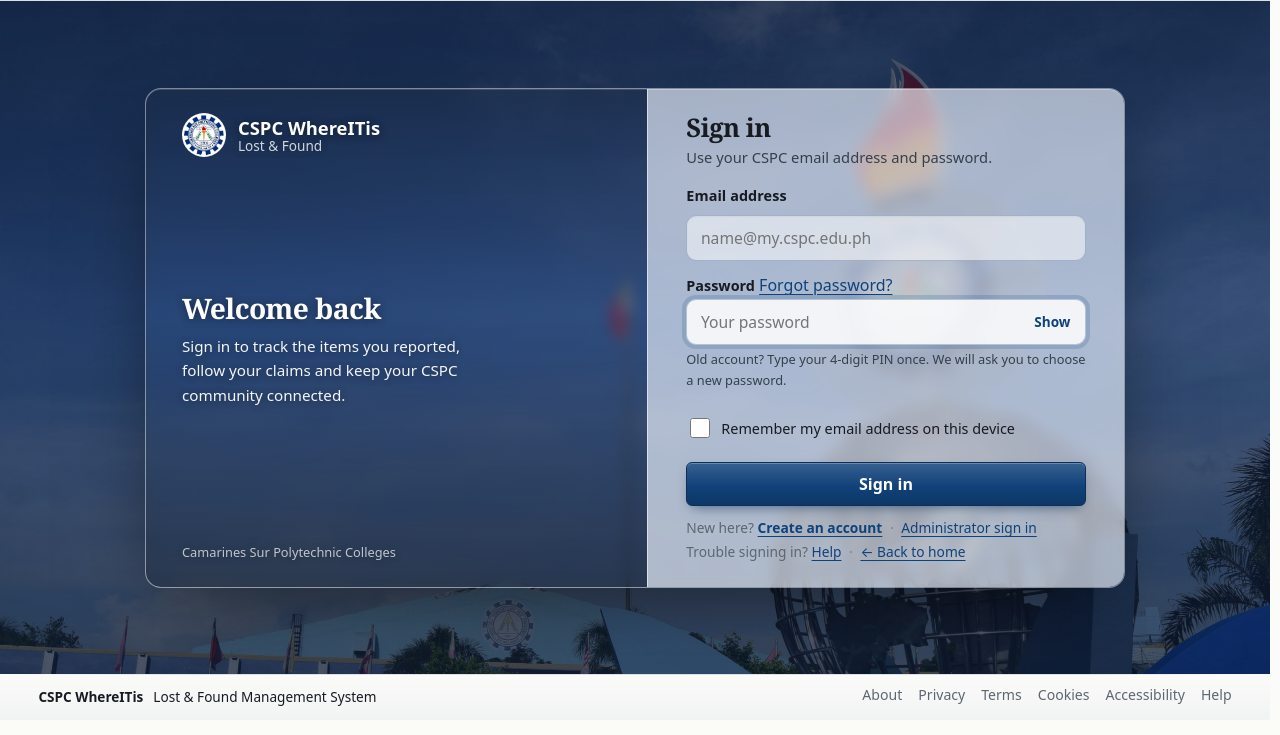
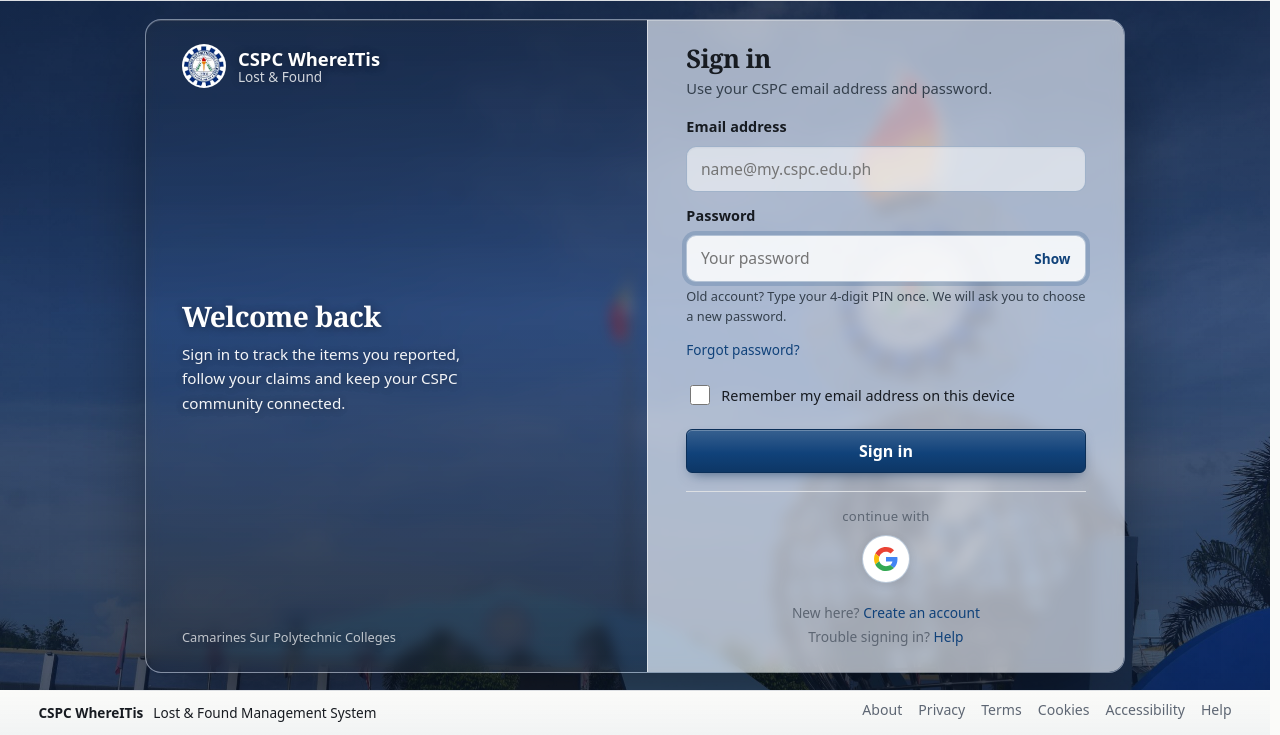
Before and after one commit to jusalipio-123/cspc-whereitis, a Node server app: page /sign-in in a window 1280 px wide. Shown: the part 80-815 px from the top of the page. Before the commit the page ends 786 px from the top, so only its background shows below. Run offline with Node 20, Linux system fonts and the light colour scheme.

Commit message:
fix sign in and register

```diff
--- a/public/css/style.css
+++ b/public/css/style.css
@@ -586,8 +586,30 @@ main > .container > section:last-child { margin-bottom: 0; }
 .pin-toggle:hover { background: var(--brand-050); }
 .auth-remember { margin: 0 0 var(--s-3); font-weight: 400; font-size: .92rem; }
 .auth-submit { width: 100%; height: 48px; font-size: 1rem; }
-.auth-help { margin: var(--s-4) 0 var(--s-2); font-size: .9rem; color: var(--muted); max-width: 420px; }
-.auth-back { margin: 0; font-size: .9rem; }
+/* Forgot-password link sits below the password field, not beside the label. */
+.auth-forgot { max-width: 420px; margin: -.2rem 0 clamp(.5rem, 1.5vh, .85rem); font-size: .85rem; }
+.auth-forgot a { color: var(--brand); }
+/* Google Account shortcut: whole "continue with" + logo group is tappable. */
+.auth-google { max-width: 420px; width: 100%; margin: clamp(.85rem, 2.2vh, 1.25rem) auto 0;
+  padding: clamp(.65rem, 1.8vh, .9rem) 1rem clamp(.35rem, 1vh, .6rem);
+  border-top: 1px solid var(--border);
+  display: flex; flex-direction: column; align-items: center; gap: .5rem;
+  text-decoration: none; color: inherit; cursor: pointer; }
+.auth-google__label { font-size: .82rem; letter-spacing: .02em; color: var(--muted); }
+.auth-google__logo { width: 48px; height: 48px; border-radius: 50%; display: inline-flex;
+  align-items: center; justify-content: center; background: #fff;
+  border: 1px solid rgba(16, 66, 122, .28); box-shadow: 0 2px 10px rgba(0, 0, 0, .09);
+  transition: transform .16s ease, box-shadow .16s ease, background-color .16s ease; }
+.auth-google__logo svg { width: 24px; height: 24px; flex: none; }
+.auth-google:hover .auth-google__logo { background: var(--brand-050); transform: translateY(-2px); box-shadow: 0 6px 16px rgba(0, 0, 0, .14); }
+.auth-google:focus-visible { outline: 2px solid var(--brand); outline-offset: 4px; }
+:root[data-theme="dark"] .auth-google__logo { background: rgba(255, 255, 255, .08); border-color: rgba(255, 255, 255, .2); box-shadow: none; }
+@media (prefers-reduced-motion: reduce) { .auth-google__logo { transition: none; } }
+.auth-help { margin: var(--s-4) auto var(--s-2); font-size: .9rem; color: var(--muted); max-width: 420px; text-align: center; }
+.auth-back { margin: 0 auto; font-size: .9rem; text-align: center; }
+/* Auth text links: bold, no underline. The Google logo stays visually separate. */
+.auth-panel a:not(.auth-google) { font-weight: 400; text-decoration: none; }
+.auth-panel a:not(.auth-google):hover { text-decoration: none; }
 
 /* sign-in entrance animation (pure CSS; reduced-motion users get none via the global rule) */
 @keyframes auth-rise   { from { opacity: 0; transform: translateY(24px) scale(.985); } to { opacity: 1; transform: none; } }
@@ -1752,7 +1774,7 @@ input, textarea { caret-color: var(--brand); }
 .auth-main--compact .field-hint { font-size: .8rem; margin-top: .25rem; }
 .auth-main--compact .auth-remember { margin: 0 0 clamp(.5rem, 1.5vh, .85rem); font-size: .88rem; }
 .auth-main--compact .auth-submit { height: 44px; }
-.auth-main--compact .auth-help { margin: clamp(.5rem, 1.5vh, .85rem) 0 0; font-size: .86rem; line-height: 1.5; }
+.auth-main--compact .auth-help { margin: clamp(.5rem, 1.5vh, .85rem) auto 0; font-size: .86rem; line-height: 1.5; text-align: center; }
 .auth-main--compact .auth-help + .auth-help { margin-top: .2rem; }
 .auth-main--compact .auth-links span { margin: 0 .25rem; opacity: .6; }
 /* slim footer under the compact sign-in card: links only, one row */
@@ -1797,10 +1819,12 @@ input, textarea { caret-color: var(--brand); }
   .auth-main--compact .auth-submit { height: 40px; }
   .auth-main--compact .auth-panel h1 { margin-bottom: .5rem; }
 }
-/* phones: keep the two PIN fields side by side to save height */
+/* phones: keep the short fields paired, but give the password fields the
+   full row so the strength meter and rule list are never squeezed. */
 @media (max-width: 560px) {
   .auth-main--compact .auth-form--grid { grid-template-columns: repeat(2, minmax(0, 1fr)); }
-  .auth-main--compact .auth-form--grid .field:nth-child(-n+4) { grid-column: 1 / -1; }
+  .auth-main--compact .auth-form--grid .field:nth-child(-n+4),
+  .auth-main--compact .auth-form--grid .field--stack-mobile { grid-column: 1 / -1; }
 }
 
 
@@ -2058,7 +2082,8 @@ main.container.my-page > ul.my-stats { max-width: none; }
 .pw-meter[data-level="2"] .pw-meter__label { color: var(--amber); }
 .pw-meter[data-level="3"] .pw-meter__label, .pw-meter[data-level="4"] .pw-meter__label { color: var(--green); }
 .pw-rules { list-style: none; margin: .5rem 0 0; padding: 0; display: grid; gap: .2rem; font-size: .85rem; color: var(--muted); }
-.pw-rules li::before { content: "\25CB"; display: inline-block; width: 1.3em; }
+.pw-rules li { line-height: 1.35; padding-left: 1.3em; text-indent: -1.3em; overflow-wrap: anywhere; }
+.pw-rules li::before { content: "\25CB"; display: inline-block; width: 1.3em; font-family: Arial, "Segoe UI Symbol", sans-serif; }
 .pw-rules li.is-met { color: var(--green); }
 .pw-rules li.is-met::before { content: "\2713"; font-weight: 700; }
 @media (prefers-reduced-motion: reduce) { .pw-meter__bar { transition: none; } }
--- a/routes/myReports.js
+++ b/routes/myReports.js
@@ -123,15 +123,17 @@ function readVerifyWaitEmail(req) {
   return Buffer.from(b64, 'base64url').toString('utf8');
 }
 
-// dashboardFor: every signed-in role uses the same My Reports interface.
+// dashboardFor: students/staff/teachers share the My Reports interface;
+// administrators land in the admin console after signing in.
 function dashboardFor(role) {
-  return '/my-reports';
+  return role === 'admin' ? '/admin' : '/my-reports';
 }
 
 // A ?next= value is still honoured when it points at a same-site relative
-// path. There are no role-restricted areas any more.
+// path, except admin-only areas which non-admins must not be sent to.
 function allowedNext(path, role) {
   if (!path || path.startsWith('//') || path.includes('://')) return false;
+  if (path === '/admin' || path.startsWith('/admin/')) return role === 'admin';
   return true;
 }
 
--- a/views/myReports/forgotPassword.ejs
+++ b/views/myReports/forgotPassword.ejs
@@ -51,12 +51,10 @@
       </form>
 
       <p class="auth-help auth-links">
-        Remembered it? <a href="/sign-in"><strong>Back to sign in</strong></a>
+        Remembered it? <a href="/sign-in">Back to sign in</a>
       </p>
       <p class="auth-help auth-links">
         Need help? <a href="/help">Contact support</a>
-        <span aria-hidden="true">&middot;</span>
-        <a href="/">&larr; Back to home</a>
       </p>
     </section>
   </div>
--- a/views/myReports/signIn.ejs
+++ b/views/myReports/signIn.ejs
@@ -54,10 +54,7 @@
         </div>
 
         <div class="field">
-          <div class="field-label-row">
-            <label for="password">Password</label>
-            <a class="field-link" href="/forgot-password">Forgot password?</a>
-          </div>
+          <label for="password">Password</label>
           <div class="pin-wrap pin-wrap--password">
             <input id="password" name="password" class="input input--lg" type="password"
                    maxlength="128" required autocomplete="current-password" placeholder="Your password"
@@ -67,6 +64,8 @@
           <p class="field-hint" id="password-hint">Old account? Type your 4-digit PIN once. We will ask you to choose a new password.</p>
         </div>
 
+        <p class="auth-forgot"><a href="/forgot-password">Forgot password?</a></p>
+
         <label class="checkbox auth-remember">
           <input type="checkbox" name="remember" data-remember-email>
           Remember my email address on this device
@@ -75,15 +74,25 @@
         <button type="submit" class="btn btn--primary auth-submit" data-submit>Sign in</button>
       </form>
 
+      <a class="auth-google" href="https://accounts.google.com/" target="_blank" rel="noopener noreferrer"
+         aria-label="Continue with Google account (opens Google Account in a new tab)"
+         title="Open Google Account in a new tab">
+        <span class="auth-google__label" aria-hidden="true">continue with</span>
+        <span class="auth-google__logo" aria-hidden="true">
+          <svg viewBox="0 0 48 48" focusable="false">
+            <path fill="#EA4335" d="M24 9.5c3.54 0 6.71 1.22 9.21 3.6l6.85-6.85C35.9 2.38 30.47 0 24 0 14.62 0 6.51 5.38 2.56 13.22l7.98 6.19C12.43 13.72 17.74 9.5 24 9.5z"/>
+            <path fill="#4285F4" d="M46.98 24.55c0-1.57-.15-3.09-.38-4.55H24v9.02h12.94c-.58 2.96-2.26 5.48-4.78 7.18l7.73 6c4.51-4.18 7.09-10.36 7.09-17.65z"/>
+            <path fill="#FBBC05" d="M10.53 28.59c-.48-1.45-.76-2.99-.76-4.59s.27-3.14.76-4.59l-7.98-6.19C.92 16.46 0 20.12 0 24c0 3.88.92 7.54 2.56 10.78l7.97-6.19z"/>
+            <path fill="#34A853" d="M24 48c6.48 0 11.93-2.13 15.89-5.81l-7.73-6c-2.15 1.45-4.92 2.3-8.16 2.3-6.26 0-11.57-4.22-13.47-9.91l-7.98 6.19C6.51 42.62 14.62 48 24 48z"/>
+          </svg>
+        </span>
+      </a>
+
       <p class="auth-help auth-links">
-        New here? <a href="/register<%= _next ? '?next=' + encodeURIComponent(_next) : '' %>"><strong>Create an account</strong></a>
-        <span aria-hidden="true">&middot;</span>
-        <a href="/admin/login">Administrator sign in</a>
+        New here? <a href="/register<%= _next ? '?next=' + encodeURIComponent(_next) : '' %>">Create an account</a>
       </p>
       <p class="auth-help auth-links">
         Trouble signing in? <a href="/help">Help</a>
-        <span aria-hidden="true">&middot;</span>
-        <a href="/">&larr; Back to home</a>
       </p>
     </section>
   </div>
```
Also changed, not shown: routes/adminAuth.js (+8 -127 lines), views/admin/login.ejs (+17 -6 lines), views/myReports/register.ejs (+17 -5 lines).
